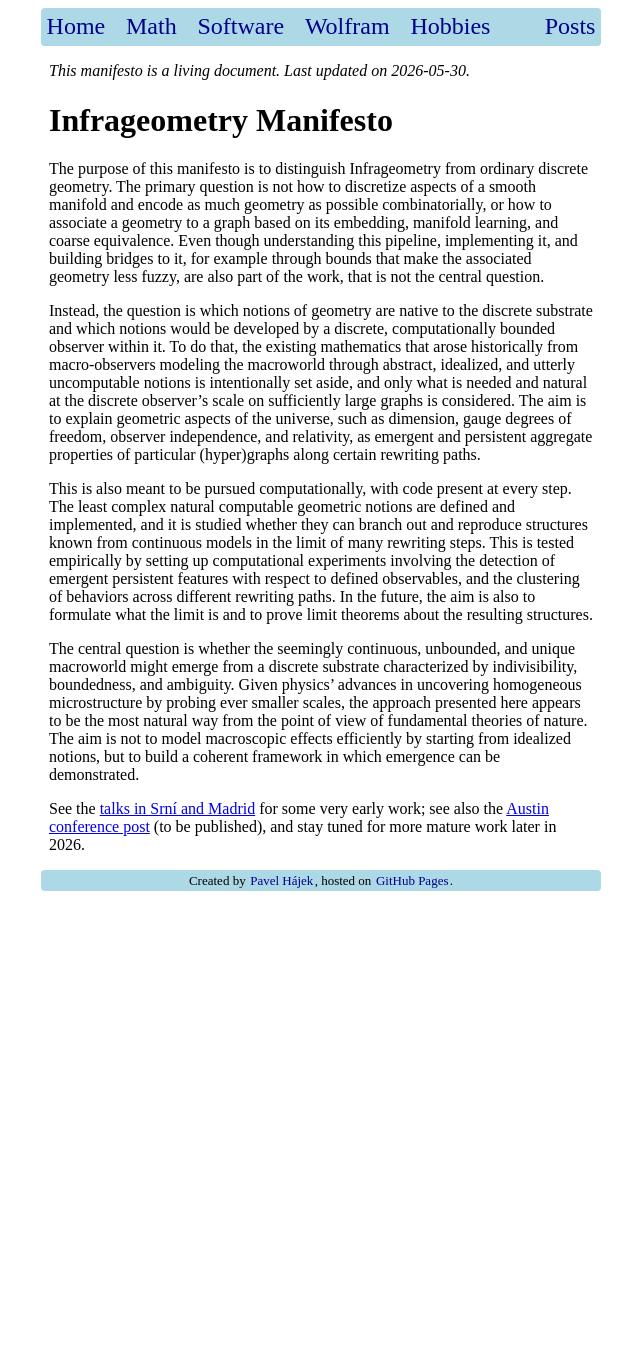
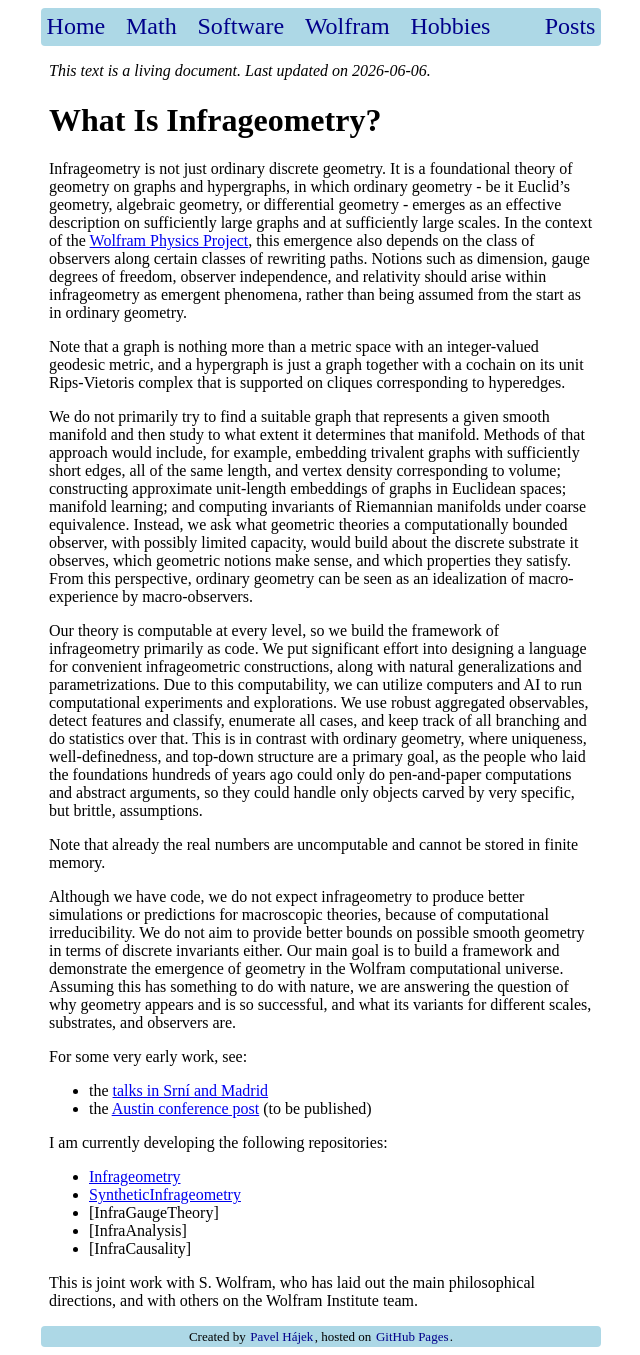
Before and after one commit to p135246/p135246.github.io, a Jekyll site: the page built from Wolfram/_posts/2026-05-30-infrageometry-manifesto.md, in a window 1280 px wide. Shown: the whole page, without its empty margins (319-959 px from the left). Built offline with Jekyll 4.4.1, drawn with Linux system fonts in a browser that asks for light colours; our own code applies the rules of GitHub Pages for plain Markdown files; comment, search, counter and statistics services are not loaded; before the commit the page ends 900 px from its top, so only the background shows below that.

```diff
--- a/Wolfram/_posts/2026-05-30-infrageometry-manifesto.md
+++ b/Wolfram/_posts/2026-05-30-infrageometry-manifesto.md
@@ -1,24 +1,55 @@
 ---
-title:      "Infrageometry Manifesto"
+title:      "What Is Infrageometry?"
 categories: [Wolfram]
 mathjax:    false
 utterances: true
 ---
 
-*This manifesto is a living document. Last updated on 2026-05-30.*
+*This text is a living document.
+Last updated on 2026-06-06.*
 
-# Infrageometry Manifesto
+# What Is Infrageometry?
 
-The purpose of this manifesto is to distinguish Infrageometry from ordinary discrete geometry. The primary question is not how to discretize aspects of a smooth manifold and encode as much geometry as possible combinatorially, or how to associate a geometry to a graph based on its embedding, manifold learning, and coarse equivalence. Even though understanding this pipeline, implementing it, and building bridges to it, for example through bounds that make the associated geometry less fuzzy, are also part of the work, that is not the central question.
+Infrageometry is not just ordinary discrete geometry.
+It is a foundational theory of geometry on graphs and hypergraphs, in which ordinary geometry - be it Euclid's geometry, algebraic geometry, or differential geometry - emerges as an effective description on sufficiently large graphs and at sufficiently large scales.
+In the context of the [Wolfram Physics Project][WP], this emergence also depends on the class of observers along certain classes of rewriting paths.
+Notions such as dimension, gauge degrees of freedom, observer independence, and relativity should arise within infrageometry as emergent phenomena, rather than being assumed from the start as in ordinary geometry.
 
-Instead, the question is which notions of geometry are native to the discrete substrate and which notions would be developed by a discrete, computationally bounded observer within it. To do that, the existing mathematics that arose historically from macro-observers modeling the macroworld through abstract, idealized, and utterly uncomputable notions is intentionally set aside, and only what is needed and natural at the discrete observer's scale on sufficiently large graphs is considered. The aim is to explain geometric aspects of the universe, such as dimension, gauge degrees of freedom, observer independence, and relativity, as emergent and persistent aggregate properties of particular (hyper)graphs along certain rewriting paths.
+Note that a graph is nothing more than a metric space with an integer-valued geodesic metric, and a hypergraph is just a graph together with a cochain on its unit Rips-Vietoris complex that is supported on cliques corresponding to hyperedges.
 
-This is also meant to be pursued computationally, with code present at every step. The least complex natural computable geometric notions are defined and implemented, and it is studied whether they can branch out and reproduce structures known from continuous models in the limit of many rewriting steps. This is tested empirically by setting up computational experiments involving the detection of emergent persistent features with respect to defined observables, and the clustering of behaviors across different rewriting paths.
-In the future, the aim is also to formulate what the limit is and to prove limit theorems about the resulting structures.
+We do not primarily try to find a suitable graph that represents a given smooth manifold and then study to what extent it determines that manifold.
+Methods of that approach would include, for example, embedding trivalent graphs with sufficiently short edges, all of the same length, and vertex density corresponding to volume; constructing approximate unit-length embeddings of graphs in Euclidean spaces; manifold learning; and computing invariants of Riemannian manifolds under coarse equivalence.
+Instead, we ask what geometric theories a computationally bounded observer, with possibly limited capacity, would build about the discrete substrate it observes, which geometric notions make sense, and which properties they satisfy.
+From this perspective, ordinary geometry can be seen as an idealization of macro-experience by macro-observers.
 
-The central question is whether the seemingly continuous, unbounded, and unique macroworld might emerge from a discrete substrate characterized by indivisibility, boundedness, and ambiguity. Given physics' advances in uncovering homogeneous microstructure by probing ever smaller scales, the approach presented here appears to be the most natural way from the point of view of fundamental theories of nature. The aim is not to model macroscopic effects efficiently by starting from idealized notions, but to build a coherent framework in which emergence can be demonstrated.
+Our theory is computable at every level, so we build the framework of infrageometry primarily as code.
+We put significant effort into designing a language for convenient infrageometric constructions, along with natural generalizations and parametrizations.
+Due to this computability, we can utilize computers and AI to run computational experiments and explorations.
+We use robust aggregated observables, detect features and classify, enumerate all cases, and keep track of all branching and do statistics over that.
+This is in contrast with ordinary geometry, where uniqueness, well-definedness, and top-down structure are a primary goal, as the people who laid the foundations hundreds of years ago could only do pen-and-paper computations and abstract arguments, so they could handle only objects carved by very specific, but brittle, assumptions.
 
-See the [talks in Srní and Madrid][talks] for some very early work; see also the [Austin conference post][austin-post] (to be published), and stay tuned for more mature work later in 2026.
+Note that already the real numbers are uncomputable and cannot be stored in finite memory.
 
+Although we have code, we do not expect infrageometry to produce better simulations or predictions for macroscopic theories, because of computational irreducibility.
+We do not aim to provide better bounds on possible smooth geometry in terms of discrete invariants either.
+Our main goal is to build a framework and demonstrate the emergence of geometry in the Wolfram computational universe.
+Assuming this has something to do with nature, we are answering the question of why geometry appears and is so successful, and what its variants for different scales, substrates, and observers are.
+
+For some very early work, see:
+
+- the [talks in Srní and Madrid][talks]
+- the [Austin conference post][austin-post] (to be published)
+
+I am currently developing the following repositories:
+
+- [Infrageometry](https://github.com/WolframInstitute/Infrageometry)
+- [SyntheticInfrageometry](https://github.com/WolframInstitute/SyntheticInfrageometry)
+- [InfraGaugeTheory]
+- [InfraAnalysis]
+- [InfraCausality]
+
+This is joint work with S. Wolfram, who has laid out the main philosophical directions, and with others on the Wolfram Institute team.
+
+[WP]: https://www.wolframphysics.org/
 [talks]: /wolfram/2026/03/31/talks-infrageometry-srni-madrid.html
 [austin-post]: /wolfram/2026/06/15/wolfram-models-conference-austin.html
```
